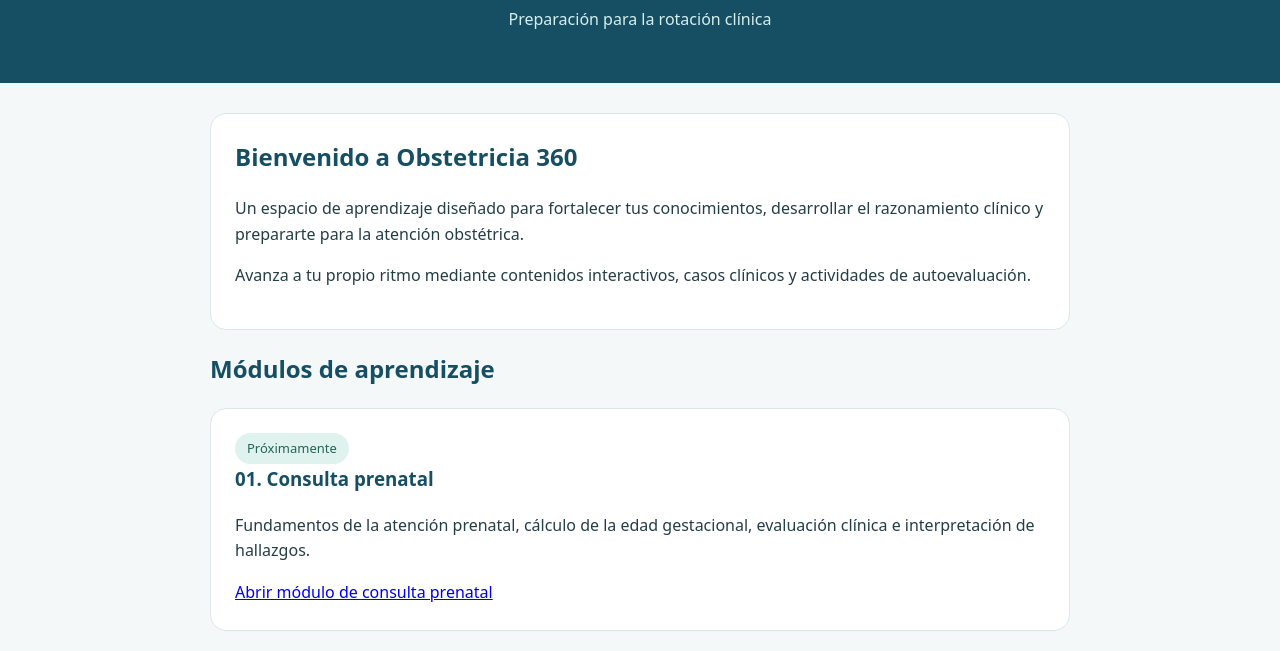
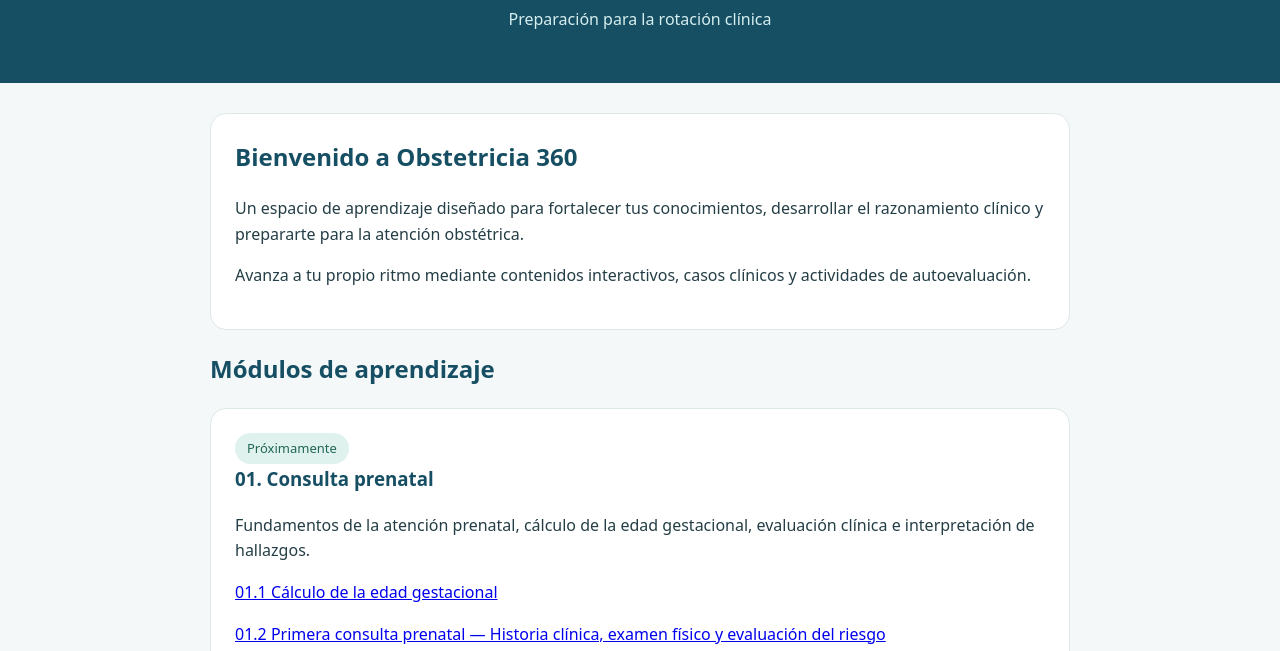
Before and after one commit to bp5icesi/obstetricia360, a plain HTML site: page index.html in a window 1280 px wide. Shown: the part 149-800 px from the top of the page. Drawn offline with Linux system fonts and the light colour scheme.

Commit message:
Update index.html

```diff
--- a/index.html
+++ b/index.html
@@ -80,9 +80,18 @@ footer {
 <section class="card">
   <span class="tag">Próximamente</span>
  <h3>01. Consulta prenatal</h3>
+
 <p>Fundamentos de la atención prenatal, cálculo de la edad gestacional, evaluación clínica e interpretación de hallazgos.</p>
-<a href="./modulos/consulta-prenatal.html">Abrir módulo de consulta prenatal</a>
+
+<a href="./modulos/consulta-prenatal.html">01.1 Cálculo de la edad gestacional</a>
+
+<p>
+  <a href="./modulos/primera-consulta-prenatal.html">
+    01.2 Primera consulta prenatal — Historia clínica, examen físico y evaluación del riesgo
+  </a>
+</p>
 </section>
+
 
 <section class="card">
   <h3>Tu ruta de aprendizaje</h3>
```
